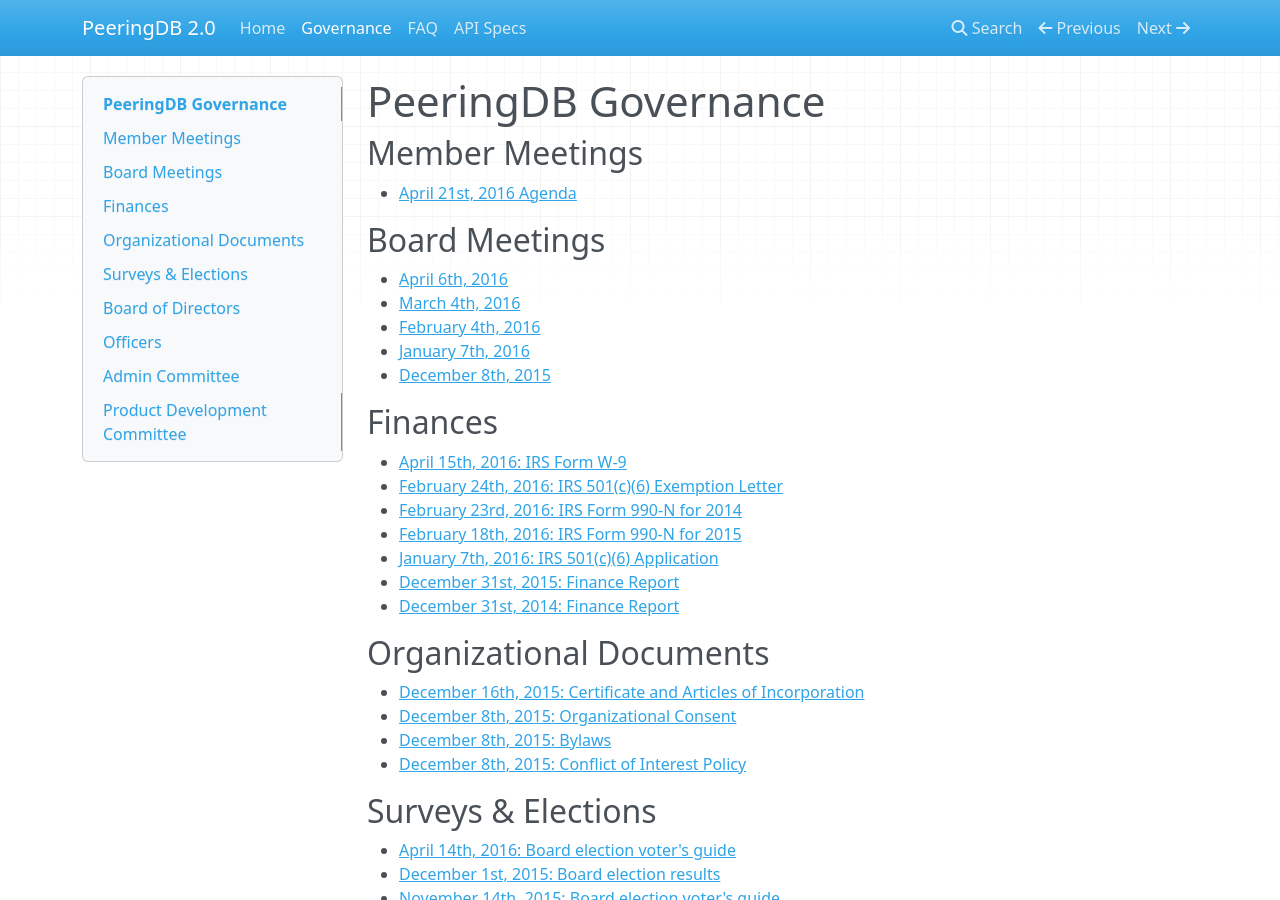
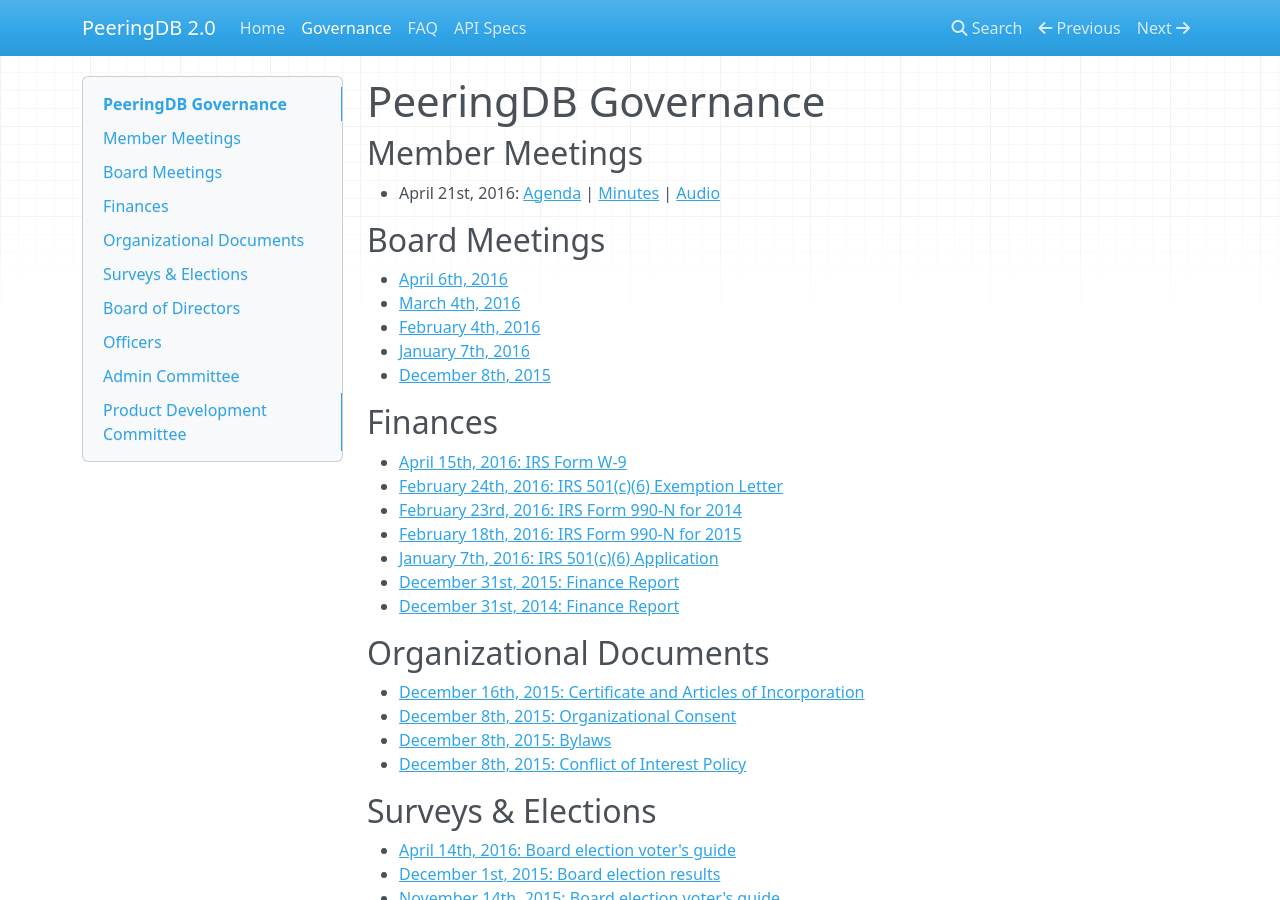
Before and after one commit to peeringdb/docs, an MkDocs documentation site: the page built from docs/gov.md, in a window 1280 px wide and 900 px high. Built offline with MkDocs 1.6.1, drawn with Linux system fonts in a browser that asks for light colours; nearby versions of some CDN libraries; old or Windows-style settings are respelled for this version of MkDocs.

Commit message:
April 21st, 2016 member meeting.

```diff
--- a/docs/gov.md
+++ b/docs/gov.md
@@ -3,7 +3,7 @@
 
 ## Member Meetings
 
-- [April 21st, 2016 Agenda](gov/legaldocs/2016-04-21_PeeringDB_Member_Meeting_Agenda.txt)
+- April 21st, 2016: [Agenda](gov/legaldocs/2016-04-21_PeeringDB_Member_Meeting_Agenda.txt) | [Minutes](gov/legaldocs/2016-04-21_PeeringDB_Member_Meeting_Minutes.pdf) | [Audio](gov/legaldocs/2016-04-21_PeeringDB_Member_Meeting_Audio.mp3)
 
 ## Board Meetings
 
```
Also changed, not shown: 2 other files.
